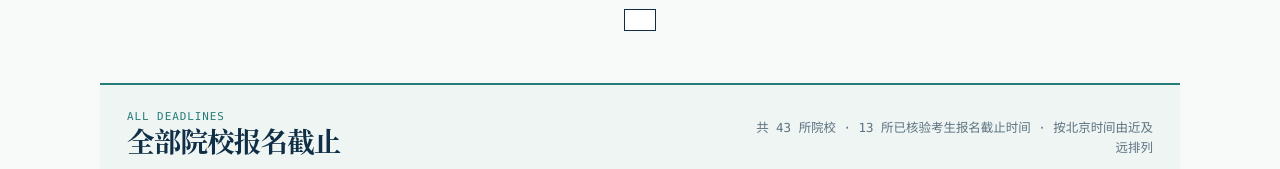
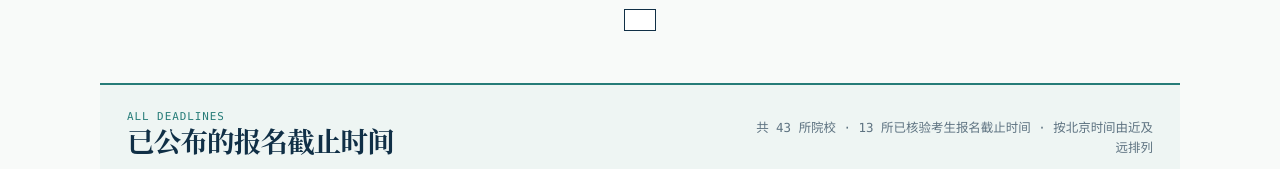
Before and after one commit to lec615965-coder/medphd-2027-guide, a plain HTML site: page index.html in a window 1280 px wide. Shown: the part 1420-1589 px from the top of the page. Drawn offline with Linux system fonts and the light colour scheme.

Commit message:
Show only published application deadlines

```diff
--- a/index.html
+++ b/index.html
@@ -103,7 +103,7 @@
           <div class="deadline-ledger-head">
             <div>
               <p class="result-kicker">ALL DEADLINES</p>
-              <h3 id="deadline-ledger-title">全部院校报名截止</h3>
+              <h3 id="deadline-ledger-title">已公布的报名截止时间</h3>
             </div>
             <p id="deadline-table-note">按北京时间读取中…</p>
           </div>
```
